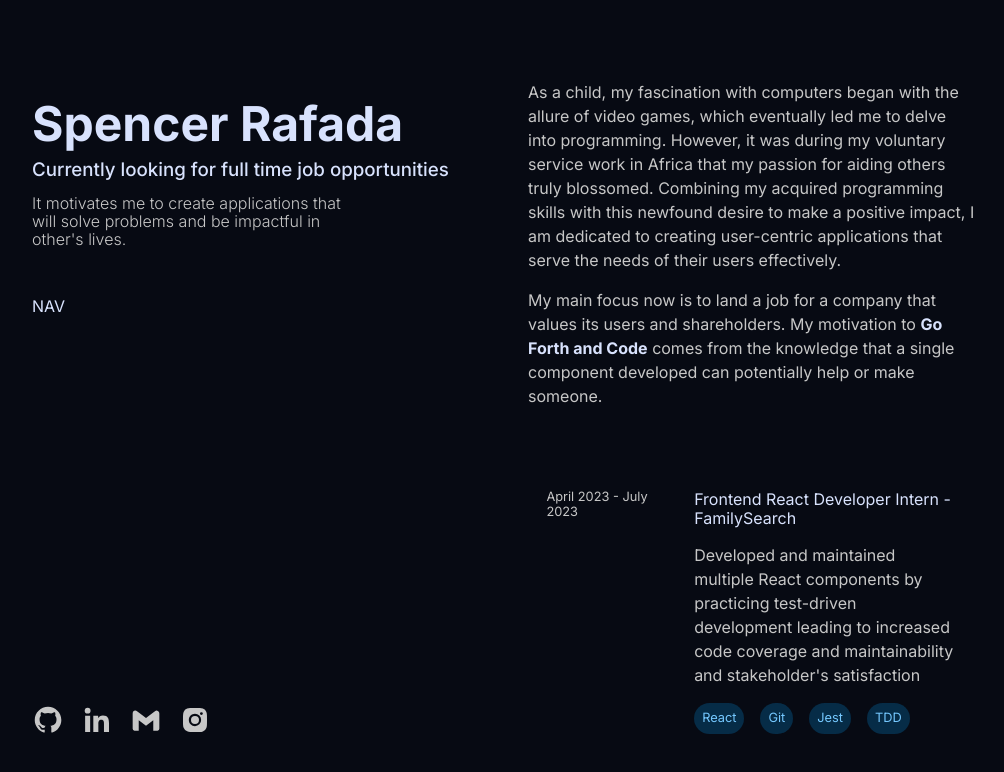
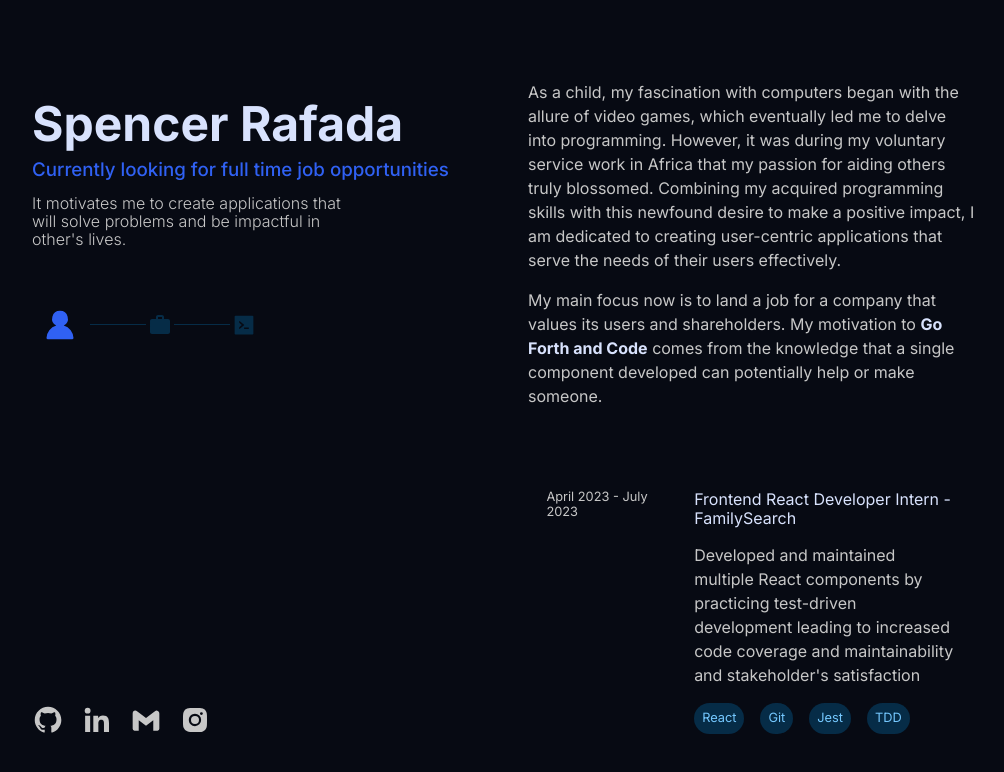
Before and after one commit to spencer-rafada/SpencerRafada, a React (Vite) app: page / in a window 1280 px wide. Shown: the top 772 px of the page, without its empty margins (136-1140 px from the left). Built offline with nearby package versions, Linux system fonts and the light colour scheme.

Commit message:
finished navbar functionality

```diff
--- a/src/App.jsx
+++ b/src/App.jsx
@@ -1,4 +1,4 @@
-import React from 'react'
+import React, { useRef } from 'react'
 import InfoSection from './components/InfoSection'
 import About from './components/About'
 import Experience from './components/Experience'
@@ -6,14 +6,18 @@ import FeaturedProjects from './components/FeaturedProjects'
 import Footer from './components/Footer'
 
 export default function App() {
+  const aboutRef = useRef(null)
+  const expRef = useRef(null)
+  const projRef = useRef(null)
+
   return (
     <div className='mainSection'>
       <div className='mainSection__grid'>
-        <InfoSection />
+        <InfoSection aboutRef={aboutRef} expRef={expRef} projRef={projRef} />
         <div className='displaySection'>
-          <About />
-          <Experience />
-          <FeaturedProjects />
+          <About aRef={aboutRef} />
+          <Experience aRef={expRef} />
+          <FeaturedProjects aRef={projRef} />
           <Footer />
         </div>
       </div>
--- a/src/components/About.jsx
+++ b/src/components/About.jsx
@@ -1,8 +1,9 @@
 import React from 'react'
 
-export default function About() {
+export default function About({ aRef }) {
+  console.log(aRef)
   return (
-    <div className='displaySection__about'>
+    <div ref={aRef} className='displaySection__about'>
       <p>
         As a child, my fascination with computers began with the allure of video
         games, which eventually led me to delve into programming. However, it
--- a/src/components/Experience.jsx
+++ b/src/components/Experience.jsx
@@ -2,12 +2,12 @@ import React from 'react'
 import experienceData from '../data/EXPERIENCE'
 import Item from './Item'
 
-export default function Experience() {
+export default function Experience({ aRef }) {
   const handleViewResume = () => {
     window.open('/SpencerRafada.pdf', '_blank')
   }
   return (
-    <div className='displaySection__experience'>
+    <div ref={aRef} className='displaySection__experience'>
       {experienceData.map((exp, index) => {
         return <Item key={index} data={exp} cardType={'exp'} />
       })}
--- a/src/components/FeaturedProjects.jsx
+++ b/src/components/FeaturedProjects.jsx
@@ -2,13 +2,12 @@ import React from 'react'
 import projectsData from '../data/PROJECTS'
 import Item from './Item'
 
-export default function FeaturedProjects() {
-  console.log(projectsData)
+export default function FeaturedProjects({ aRef }) {
   return (
-    <div className='displaySection__projects'>
+    <div ref={aRef} className='displaySection__projects'>
       <h2>Featured Projects</h2>
-      {projectsData.map((item) => {
-        return <Item cardType={'proj'} data={item} />
+      {projectsData.map((item, index) => {
+        return <Item key={index} cardType={'proj'} data={item} />
       })}
     </div>
   )
--- a/src/components/InfoSection.jsx
+++ b/src/components/InfoSection.jsx
@@ -7,8 +7,9 @@ import {
   BiLogoGmail,
   BiLogoInstagramAlt,
 } from 'react-icons/bi'
+import Navbar from './Navbar'
 
-export default function InfoSection() {
+export default function InfoSection({ aboutRef, expRef, projRef }) {
   const handleNavBarClick = (icon) => {
     let link = ''
     if (icon === 'github') link = 'https://github.com/spencer-rafada'
@@ -29,7 +30,7 @@ export default function InfoSection() {
             be impactful in other's lives.
           </p>
         </div>
-        <div className='infoSection__navBar'>NAV</div>
+        <Navbar aboutRef={aboutRef} expRef={expRef} projRef={projRef} />
       </div>
       <div className='infoSection__contactSection'>
         <BiLogoGithub onClick={() => handleNavBarClick('github')} />
--- /dev/null
+++ b/src/components/Navbar.jsx
@@ -0,0 +1,43 @@
+import React, { useState } from 'react'
+import { GoPersonFill } from 'react-icons/go'
+import { MdWork } from 'react-icons/md'
+import { AiFillCode } from 'react-icons/ai'
+
+export default function Navbar({ aboutRef, expRef, projRef }) {
+  const [active, setActive] = useState('about')
+
+  const handleNavClick = (item) => {
+    if (item === 'about') {
+      setActive('about')
+      console.log(aboutRef)
+      aboutRef.current?.scrollIntoView({ behavior: 'smooth' })
+    }
+    if (item === 'work') {
+      setActive('work')
+      expRef.current?.scrollIntoView({ behavior: 'smooth' })
+    }
+    if (item === 'proj') {
+      setActive('proj')
+      projRef.current?.scrollIntoView({ behavior: 'smooth' })
+    }
+  }
+
+  return (
+    <div className='infoSection__navBar'>
+      <GoPersonFill
+        className={active === 'about' ? `active` : null}
+        onClick={() => handleNavClick('about')}
+      />
+      <span className='line'>x</span>
+      <MdWork
+        className={active === 'work' ? `active` : null}
+        onClick={() => handleNavClick('work')}
+      />
+      <span className='line'>x</span>
+      <AiFillCode
+        className={active === 'proj' ? `active` : null}
+        onClick={() => handleNavClick('proj')}
+      />
+    </div>
+  )
+}
--- a/src/main.css
+++ b/src/main.css
@@ -7,6 +7,22 @@
   100% {
     transform: scale(1.1);
     color: #D8E2FD;
+  }
+}
+@keyframes navAnimationIn {
+  0% {
+    transform: scale(1);
+  }
+  100% {
+    transform: scale(1.5);
+  }
+}
+@keyframes navAnimationOut {
+  0% {
+    transform: scale(1.5);
+  }
+  100% {
+    transform: scale(1);
   }
 }
 body {
@@ -65,12 +81,42 @@ body {
   margin-top: 0rem;
   margin-bottom: 0.8rem;
   font-weight: 500;
+  color: #3061f3;
 }
 .infoSection .infoSection__headerInfo p {
   width: 70%;
   margin-top: 0rem;
   color: #c7c7c7;
   font-weight: 300;
+}
+.infoSection .infoSection__navBar {
+  font-size: 1.5rem;
+  display: flex;
+  align-items: center;
+  width: 50%;
+  justify-content: space-between;
+}
+.infoSection .infoSection__navBar svg {
+  cursor: pointer;
+  color: #062c47;
+  animation-name: navAnimationOut;
+  animation-duration: 0.5s;
+  animation-timing-function: ease;
+}
+.infoSection .infoSection__navBar .active {
+  color: #3061f3;
+  transform: scale(1.5);
+  margin: 1rem;
+  animation-name: navAnimationIn;
+  animation-duration: 0.5s;
+  animation-timing-function: ease;
+}
+.infoSection .infoSection__navBar .line {
+  font-size: 0.05rem;
+  cursor: default;
+  color: #062c47;
+  width: 3.5rem;
+  background-color: #062c47;
 }
 .infoSection .infoSection__contactSection {
   margin-top: 3rem;
@@ -122,6 +168,10 @@ body {
   cursor: pointer;
 }
 .displaySection .displaySection__projects {
+  display: flex;
+  flex-direction: column;
+  gap: 1.5rem;
+  padding: 0.15rem;
   margin-bottom: 4rem;
 }
 .displaySection .displaySection__footer p {
@@ -152,8 +202,8 @@ body {
 }
 .item__card .item__card__left .imgContainer {
   display: flex;
-  justify-content: center;
-  align-items: center;
+  justify-content: start;
+  align-items: start;
   width: 100%;
   height: 100%;
 }
@@ -188,6 +238,7 @@ body {
   padding: 0.5rem;
   border-radius: 1rem;
   font-size: 0.8rem;
+  text-transform: capitalize;
 }
 
 .item__card:hover {
--- a/src/main.scss
+++ b/src/main.scss
@@ -23,6 +23,23 @@ $extraLargeScreen: 80em;
   100% {
     transform: scale(1.1);
     color: $textColor
+  }
+}
+
+@keyframes navAnimationIn {
+  0% {
+    transform: scale(1);
+  }
+  100%{
+    transform: scale(1.5);
+  }
+}
+@keyframes navAnimationOut {
+  0% {
+    transform: scale(1.5);
+  }
+  100%{
+    transform: scale(1);
   }
 }
 
@@ -76,12 +93,42 @@ body {
       margin-top: 0rem;
       margin-bottom: 0.8rem;
       font-weight: 500;
+      color: $primaryColor;
     }
     p {
       width: 70%;
       margin-top: 0rem;
       color: $textColorGray;
       font-weight: 300;
+    }
+  }
+  .infoSection__navBar {
+    font-size: 1.5rem;
+    display: flex;
+    align-items: center;
+    width: 50%;
+    justify-content: space-between;
+    svg {
+      cursor: pointer;
+      color: $secondaryColor;
+      animation-name: navAnimationOut;
+      animation-duration: 0.5s;
+      animation-timing-function: ease;
+    }
+    .active {
+      color: $primaryColor;
+      transform: scale(1.5);
+      margin: 1rem;
+      animation-name: navAnimationIn;
+      animation-duration: 0.5s;
+      animation-timing-function: ease;
+    }
+    .line {
+      font-size: 0.05rem;
+      cursor: default;
+      color: $secondaryColor;
+      width: 3.5rem;
+      background-color: $secondaryColor;
     }
   }
   .infoSection__contactSection {
@@ -136,6 +183,10 @@ body {
   }
 
   .displaySection__projects {
+    display: flex;
+    flex-direction: column;
+    gap: 1.5rem;
+    padding: 0.15rem;
     margin-bottom: 4rem;
   }
 
@@ -171,8 +222,8 @@ body {
     }
     .imgContainer {
       display: flex;
-      justify-content: center;
-      align-items: center;
+      justify-content: start;
+      align-items: start;
       width: 100%;
       height: 100%;
       img {
@@ -207,6 +258,7 @@ body {
         padding: 0.5rem;
         border-radius: 1rem;
         font-size: 0.8rem;
+        text-transform: capitalize;
       }
     }
   }
```
Also changed, not shown: 1 other file (tests, documents, lock files or other folders).
